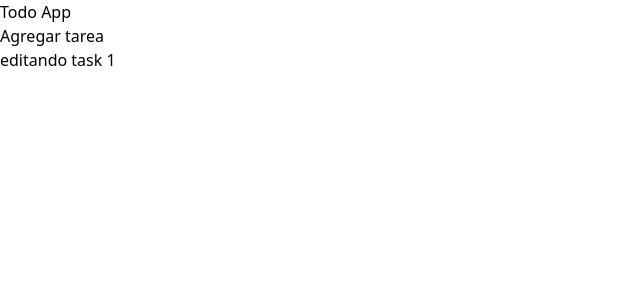
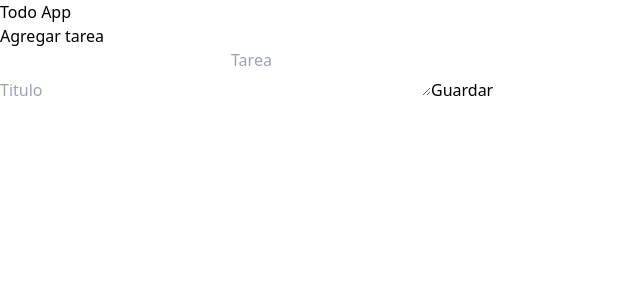
Before and after one commit to JazminBoada/nextjs-todo-app, a Next.js app: page /edit/1 in a window 1280 px wide. Shown: the top 300 px of the page, without its empty margins (0-640 px from the left). Built offline with nearby package versions, Linux system fonts and the light colour scheme.

Commit message:
first commit

```diff
--- a/src/app/edit/[id]/page.js
+++ b/src/app/edit/[id]/page.js
@@ -1,5 +1,2 @@
-function page({ params }) {
-  return <div>editando task {params.id}</div>;
-}
-
-export default page;
+import NewFormPage from "@/app/new/page"; //Este formulario crea tareas pero podemos hacer que las EDITE
+export default NewFormPage;
--- a/src/app/new/page.js
+++ b/src/app/new/page.js
@@ -1,12 +1,14 @@
 "use client";
-import { useState } from "react";
+import { useState, useEffect } from "react";
 import { useTasks } from "@/context/TasksContext";
-import { useRouter } from "next/navigation";
+import { useRouter, useParams } from "next/navigation";
 
 function Page() {
-  const [task, setTask] = useState(); //Para capturar los valores, vamos a usar un estado, guardo todo en la tarea y cuando se actualice, en el setTask
-  const { createTask } = useTasks();
+  //Para capturar los valores, vamos a usar un estado, guardo todo en la tarea y cuando se actualice, en el setTask
+  const [task, setTask] = useState({ title: "", description: "" });
+  const { tasks, createTask } = useTasks();
   const router = useRouter();
+  const params = useParams();
 
   const handleChange = (e) =>
     setTask({ ...task, [e.target.name]: e.target.value }); //Se gaurdan los datos en el setTask, se copian los tasks, el nombre y el valor
@@ -19,6 +21,20 @@ function Page() {
     router.push("/");
   };
 
+  //Funcion para EDITAR tarea
+  // Si existe params y params.ID, trae todas las tareas
+  // De todas las tareas buscamos un elemento "taskFound" y la comparamos
+  useEffect(() => {
+    if (params && params.id) {
+      const taskFound = tasks.find((task) => task.id === params.id);
+      if (taskFound)
+        setTask({
+          title: taskFound.title,
+          description: taskFound.description,
+        }); //Si encuentra las tareas, setTask actualiza su estado y coloca los nuevos datos en task
+    }
+  }, [params, tasks]); //Se ejecutara dicha funcion cuando params o tasks se editen
+
   return (
     <form onSubmit={handleSubmit}>
       <input
@@ -26,11 +42,13 @@ function Page() {
         type="text"
         placeholder="Titulo"
         onChange={handleChange}
+        value={task.title}
       />
       <textarea
         name="description"
         placeholder="Tarea"
         onChange={handleChange}
+        value={task.description}
       ></textarea>
       <button>Guardar</button>
     </form>
--- a/src/context/TasksContext.js
+++ b/src/context/TasksContext.js
@@ -11,24 +11,8 @@ export const useTasks = () => {
 };
 
 export const TaskProvider = ({ children }) => {
-  const [tasks, setTasks] = useState([
-    //Agrego un estado para colocar el array de tareas, y asi se va actualizando en el setTasks
-    {
-      id: 1,
-      title: "Primer tarea",
-      description: "Esta es mi primer tarea",
-    },
-    {
-      id: 2,
-      title: "Segunda tarea",
-      description: "Debo aprender Nextjs",
-    },
-    {
-      id: 3,
-      title: "Tercer tarea",
-      description: "Debo aprender zustand",
-    },
-  ]);
+  //Agrego un estado para colocar el array de tareas, y asi se va actualizando en el setTasks
+  const [tasks, setTasks] = useState([]);
 
   //Funcion para crear tareas, copiando el arreglo de tareas que esten generadas, sumando nuevas
   const createTask = (title, description) =>
@@ -42,9 +26,13 @@ export const TaskProvider = ({ children }) => {
       },
     ]);
 
-  //Para utilizar mis funciones debo exportarlo aqui, coloco la funcion dentro del valor/value
+  //Funcion para eliminar tareas: Antes de copiar las tareas, lo filtro haciendo que si una tarea es diferente del ID, que no lo añada al arreglo
+  const deleteTask = (id) =>
+    setTasks([...tasks.filter((tasks) => tasks.id !== id)]);
+
+  //Para utilizar mis funciones/valores debo exportarlo aqui, coloco la funcion dentro del valor/value
   return (
-    <TaskContext.Provider value={{ tasks, createTask }}>
+    <TaskContext.Provider value={{ tasks, createTask, deleteTask }}>
       {children}
     </TaskContext.Provider>
   );
```
Also changed, not shown: src/components/TaskCard.js (+10 -1 lines).
